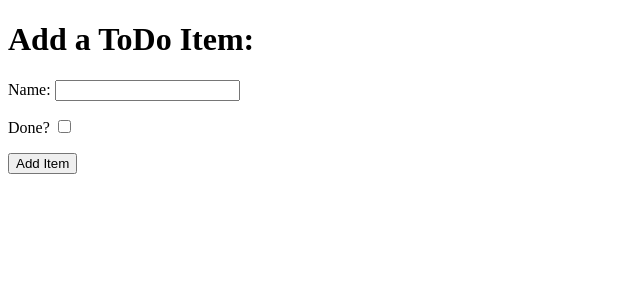
After one commit to Sarani1612/new-fsf-django-module, a Django app: page /add/ in a window 1280 px wide. The commit adds this page. Shown: the top 300 px of the page, without its empty margins (0-640 px from the left). Run offline with Django 3.2, Linux system fonts and the light colour scheme.

Commit message:
added add_item functionality

```diff
--- a/new_todo/urls.py
+++ b/new_todo/urls.py
@@ -15,9 +15,10 @@ Including another URLconf
 """
 from django.contrib import admin
 from django.urls import path
-from todo.views import get_todo_list
+from todo.views import get_todo_list, add_item
 
 urlpatterns = [
     path('admin/', admin.site.urls),
-    path('', get_todo_list, name="get_todo_list")
+    path('', get_todo_list, name="get_todo_list"),
+    path('add/', add_item, name="add")
 ]
--- /dev/null
+++ b/todo/templates/todo/add_item.html
@@ -0,0 +1,33 @@
+<!DOCTYPE html>
+<html lang="en">
+<head>
+    <meta charset="UTF-8">
+    <meta name="viewport" content="width=device-width, initial-scale=1.0">
+    <meta http-equiv="X-UA-Compatible" content="ie=edge">
+    <title>Document</title>
+</head>
+<body>
+    <h1>Add a ToDo Item:</h1>
+    <form method="POST">
+        {% csrf_token %}
+        <div>
+            <p>
+                <label for="id_name">Name:</label>
+                <input type="text" name="item_name" id="id_name">
+            </p>
+        </div>
+        <div>
+            <p>
+                <label for="id_done">Done?</label>
+                <input type="checkbox" name="done" id="id_done">
+            </p>
+        </div>
+        <div>
+            <p>
+                <button type="submit">Add Item</button>
+            </p>
+        </div>
+    </form>
+
+</body>
+</html>
--- a/todo/views.py
+++ b/todo/views.py
@@ -1,4 +1,4 @@
-from django.shortcuts import render
+from django.shortcuts import render, redirect
 from .models import Item
 
 
@@ -9,3 +9,14 @@ def get_todo_list(request):
         'items': items
     }
     return render(request, 'todo/todo_list.html', context)
+
+
+def add_item(request):
+    if request.method == 'POST':
+        name = request.POST.get('item_name')
+        done = 'done' in request.POST
+
+        Item.objects.create(name=name, done=done)
+        return redirect('get_todo_list')
+
+    return render(request, 'todo/add_item.html')
```
Also changed, not shown: todo/templates/todo/todo_list.html (+8 -2 lines), db.sqlite3.
